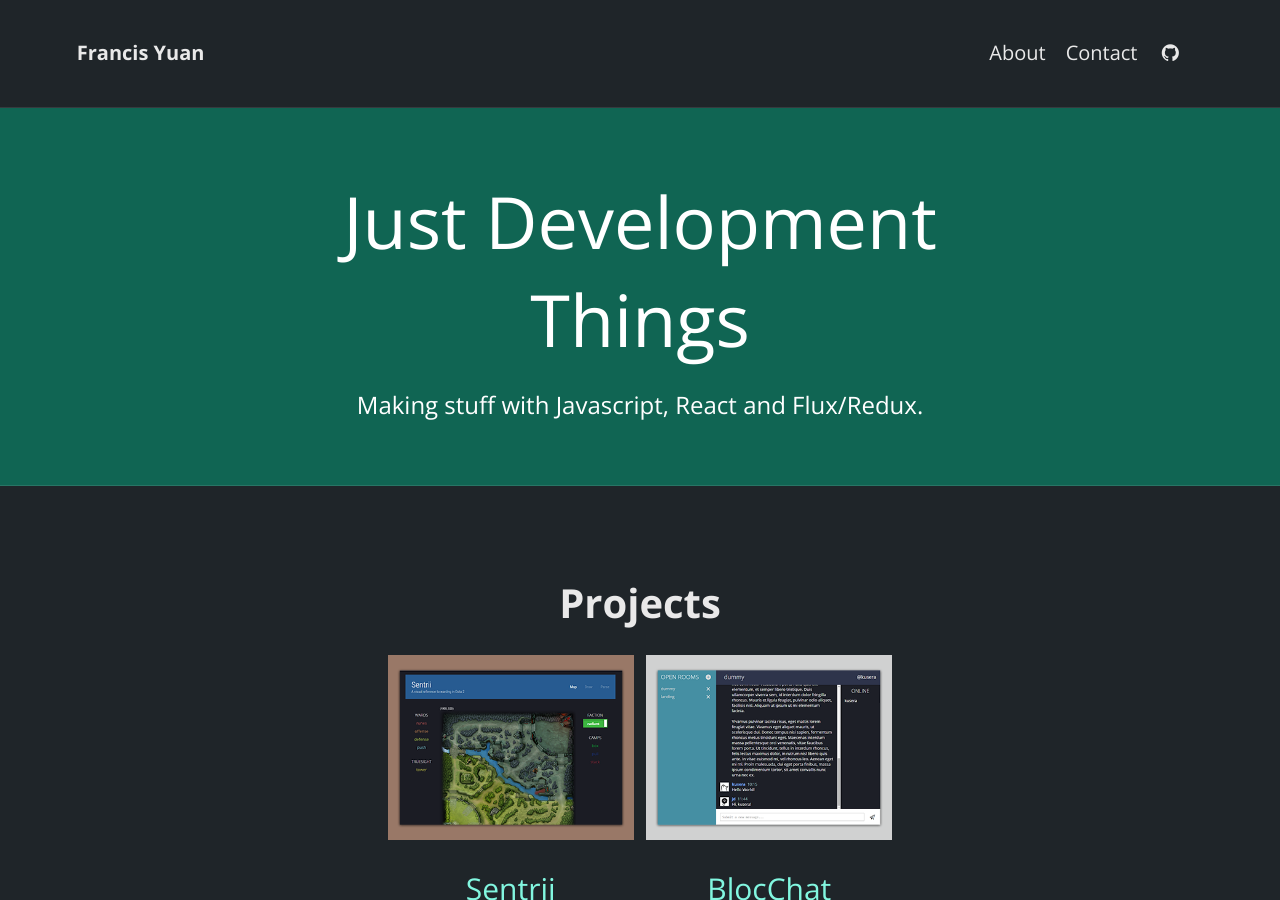
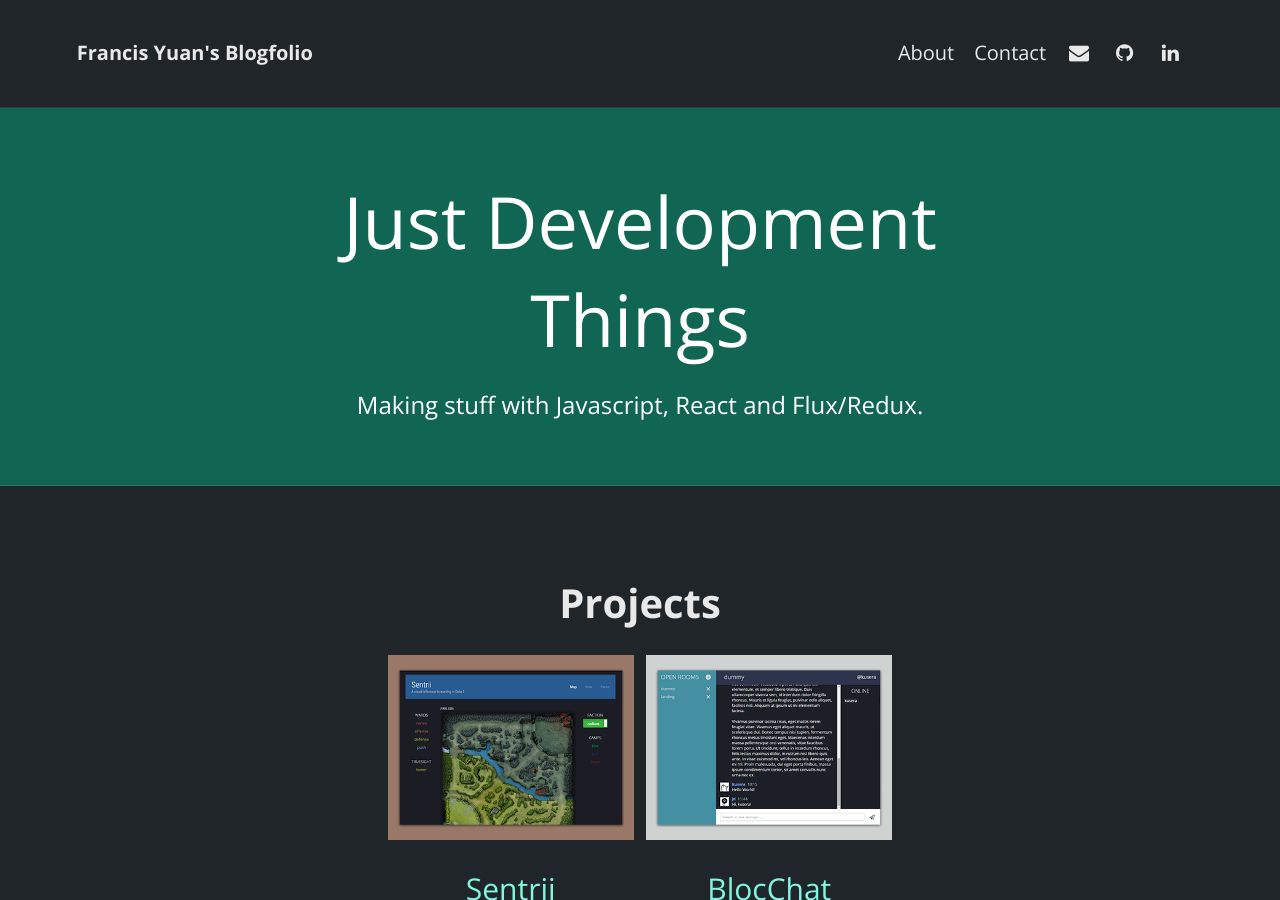
Before and after one commit to Pa-miu/kusera.github.io, a Jekyll site: the page built from index.html, in a window 1280 px wide and 900 px high. Built offline with Jekyll 4.4.1, drawn with Linux system fonts in a browser that asks for light colours; nearby versions of some CDN libraries; Markdown is read by kramdown in place of the engine named in the settings; the list of posts is cut into pages by our own code.

Commit message:
Add links and email to config

```diff
--- a/_config.yml
+++ b/_config.yml
@@ -5,10 +5,10 @@ url: "http://francisyuan.com" # the base hostname & protocol for your site
 # THEME-SPECIFIC CONFIGURATION
 theme:
   # Meta
-  title: Francis Yuan
+  title: Francis Yuan's Blogfolio
   avatar:
   gravatar: # Email MD5 hash
-  description: "Francis Yuan's web development portfolio" # used by search engines
+  description: "Francis Yuan's Web Development Portfolio" # used by search engines
 
   # Header and footer text
   header_text: >
@@ -22,7 +22,7 @@ theme:
 
   # Icons
   rss: false
-  email_address: # Full email address, e.g. "sam@example.com"
+  email_address: me@francisyuan.com
   behance:
   bitbucket:
   dribbble:
@@ -31,7 +31,7 @@ theme:
   github: "kusera"
   google_plus:
   instagram:
-  linkedin:  # Full URL
+  linkedin: https://www.linkedin.com/in/yuanfrancis
   pinterest:
   reddit:
   soundcloud:
```
